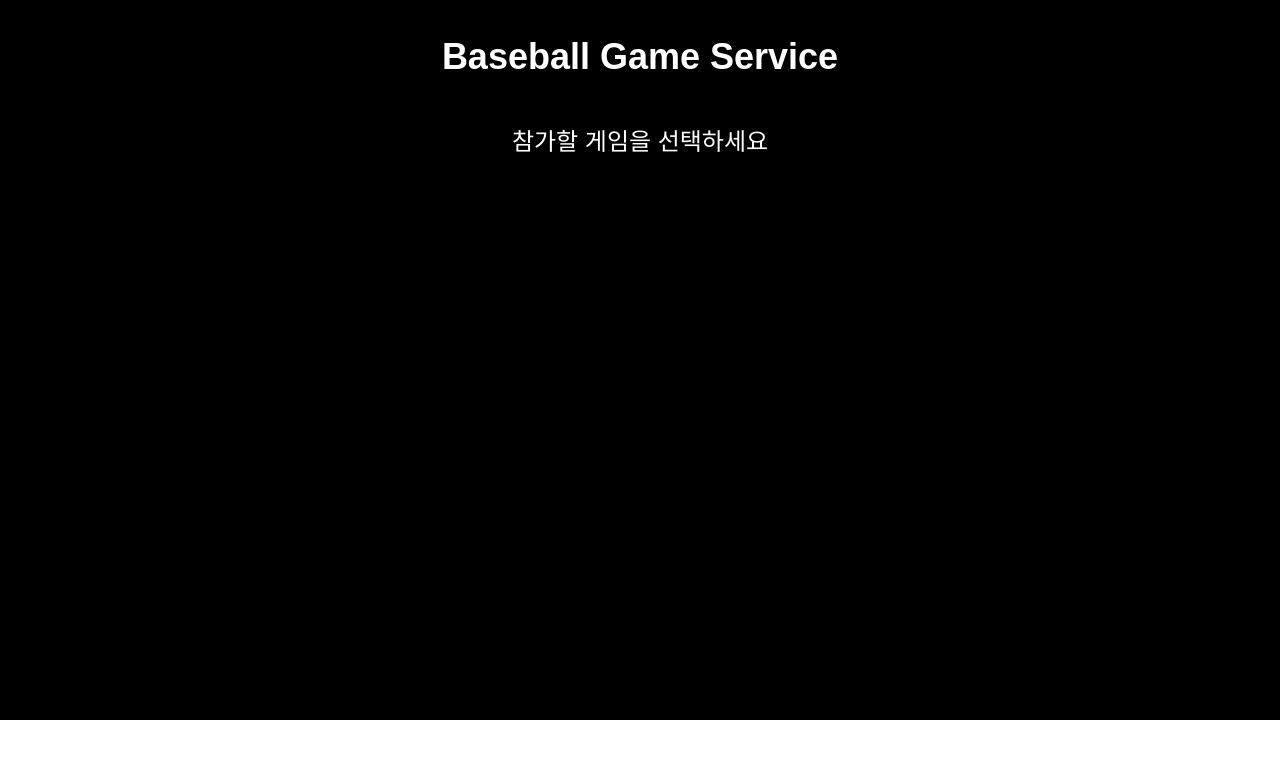
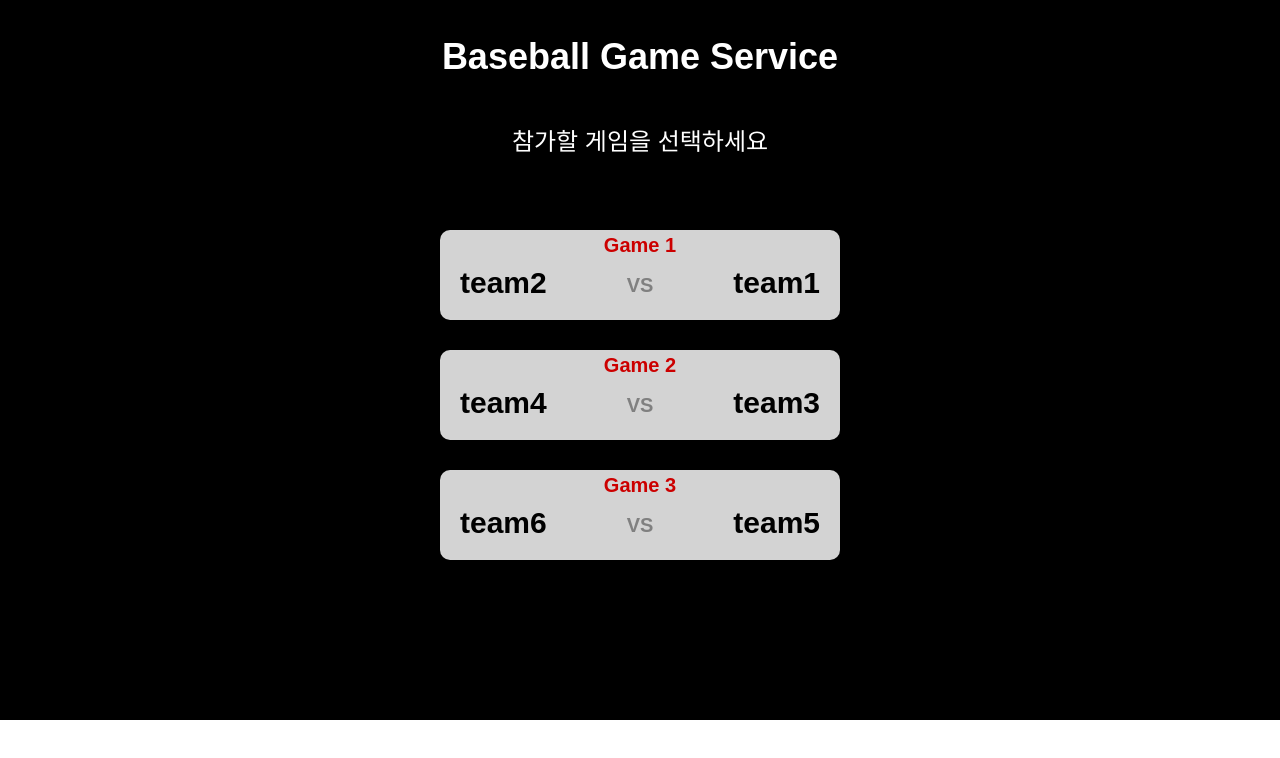
Before and after one commit to codesquad-member-2020/baseball-08, a React (Create React App) app in the folder FE/: page / in a window 1280 px wide. Shown: the top 758 px of the page. Built offline with nearby package versions, Linux system fonts and the light colour scheme.

Commit message:
[FE] Feat: Mock Data 를 통한 렌더링 테스트 및 코드 수정
Title >
* Mock Data 를 통한 렌더링 테스트 및 코드 수정.

Description >
* 실제 fetch 를 통한 렌더링을 가정하여 코드 수정.

```diff
--- a/FE/src/components/SelectGame/SelectGame.tsx
+++ b/FE/src/components/SelectGame/SelectGame.tsx
@@ -13,11 +13,38 @@ const StyledDiv = styled.div`
 `;
 
 function SelectGame() {
+  const games = [
+    {
+      game: 1,
+      away: "team1",
+      home: "team2",
+      away_user: null,
+      home_user: null,
+    },
+    {
+      game: 2,
+      away: "team3",
+      home: "team4",
+      away_user: "githubId2",
+      home_user: "githubId3",
+    },
+    {
+      game: 3,
+      away: "team5",
+      home: "team6",
+      away_user: null,
+      home_user: "githubId1",
+    },
+  ];
+
   return (
     <StyledDiv>
       <GameTitle title="Baseball Game Service"></GameTitle>
       <SelectGamePhrase title="참가할 게임을 선택하세요"></SelectGamePhrase>
-      {/* The location will show the match information through the data received from the server. */}
+      {games.map((game:any, index:any) =>
+        <Versus index={game.game} homeTeamName={game.home} awayTeamName={game.away}></Versus>
+        )
+      }
     </StyledDiv>
   );
 }
```
